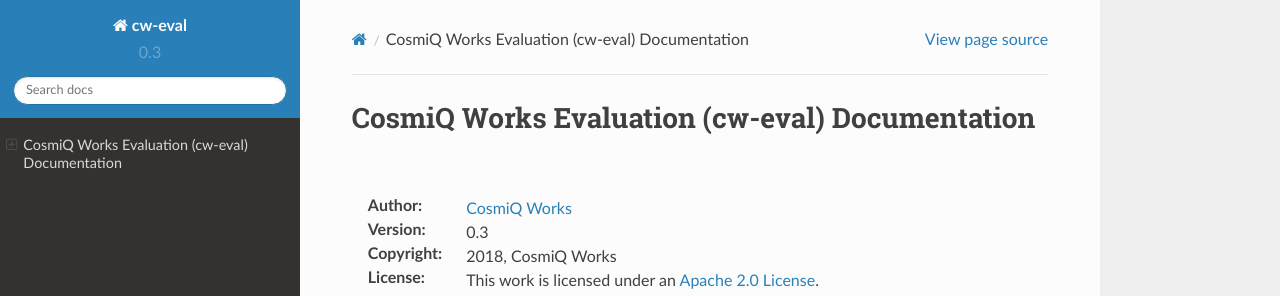
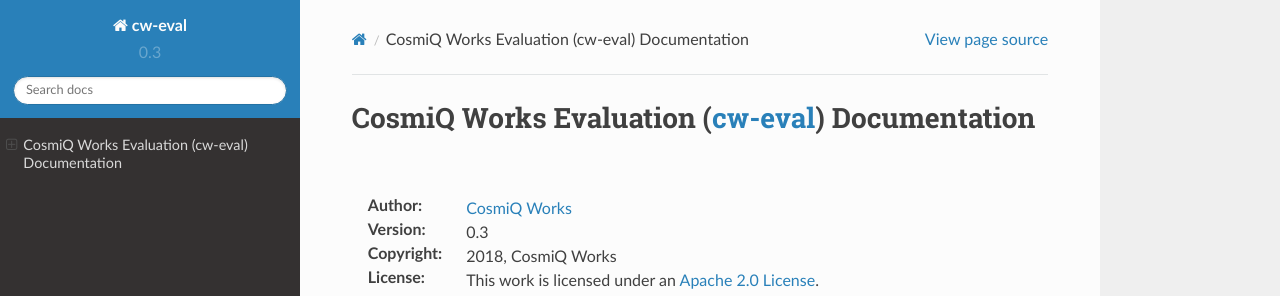
Before and after one commit to CosmiQ/cw-eval, a Sphinx documentation site: the page built from docs/index.rst, in a window 1280 px wide and 1059 px high. Shown: the top 296 px of the window. Built offline with Sphinx 7.4.7 and the Read the Docs theme 2.0.0, drawn with Linux system fonts in a browser that asks for light colours; part of the change alters nothing that is shown.

```diff
--- a/docs/index.rst
+++ b/docs/index.rst
@@ -1,4 +1,4 @@
-CosmiQ Works Evaluation (cw-eval) Documentation
+CosmiQ Works Evaluation (`cw-eval <https://github.com/cosmiq/cw-eval>`__) Documentation
 ===============================================
 :Author: `CosmiQ Works <https://www.cosmiqworks.org>`__
 :Version: |version|
```
